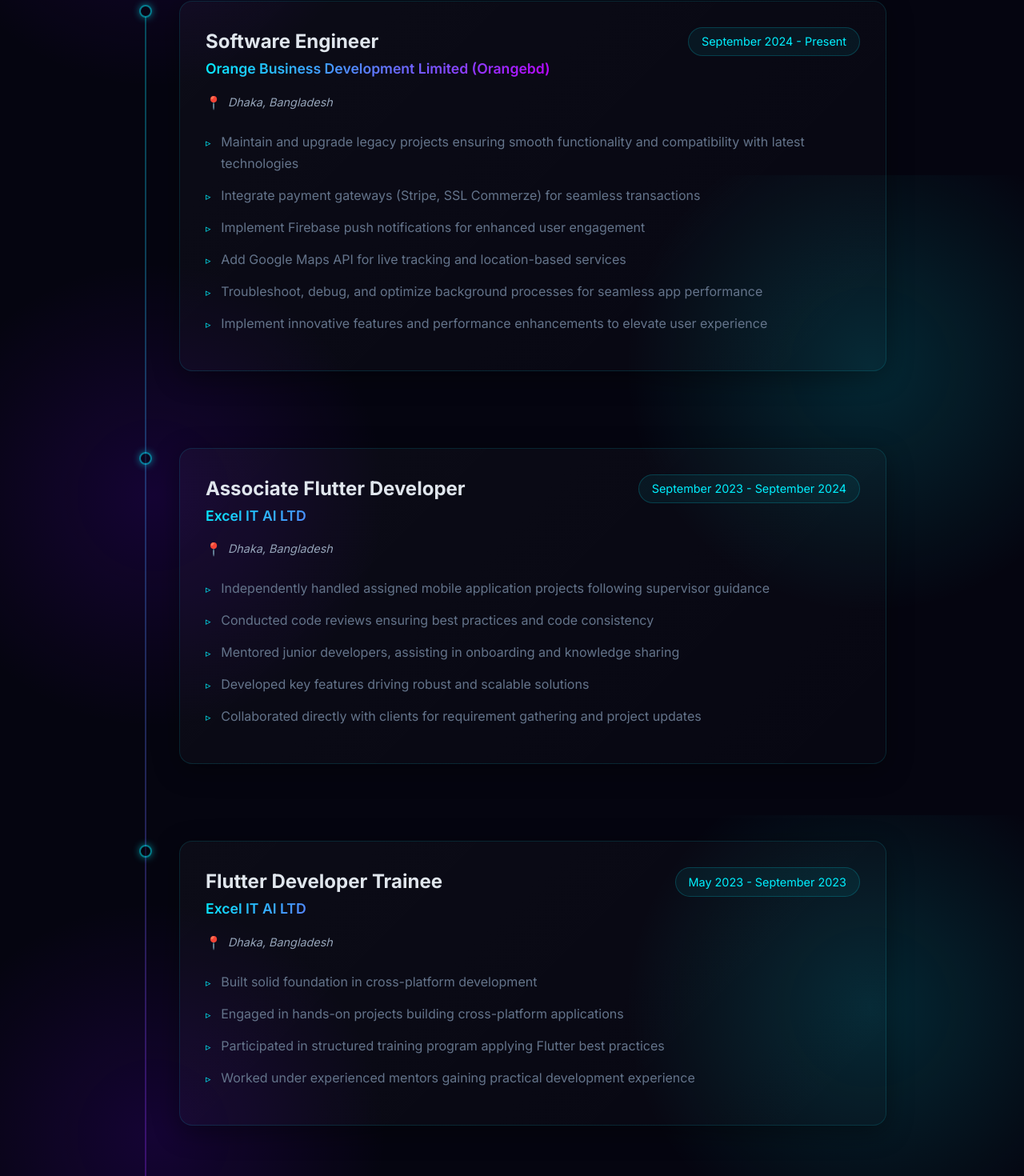
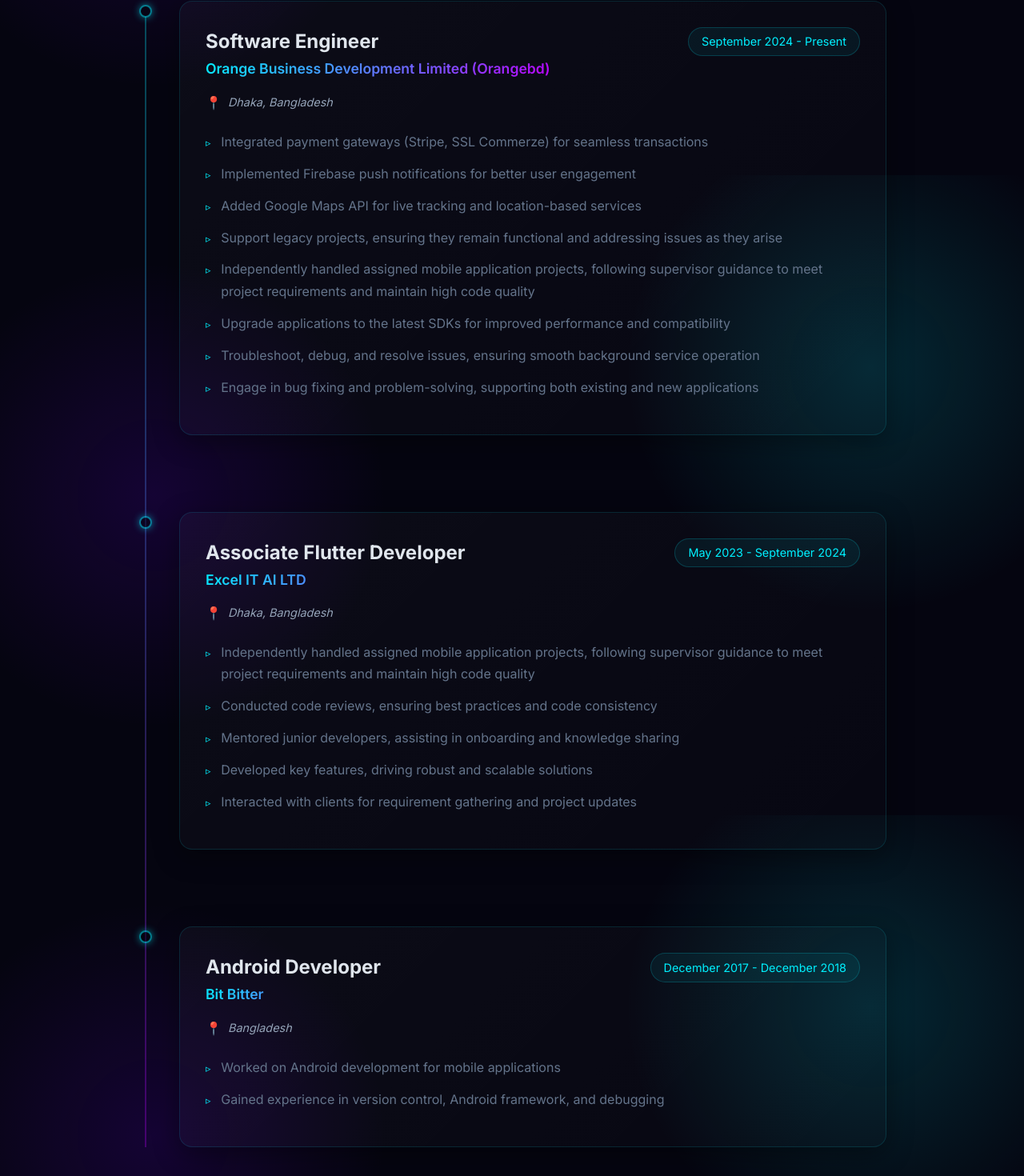
Before and after one commit to AAShayon/My_portfolio, a Next.js app: page / in a window 1280 px wide. Shown: the part 2981-4451 px from the top of the page at 80% size. Built offline with nearby package versions, Linux system fonts and the light colour scheme.

Commit message:
Add BARMM CM Acts project and update project links in data.ts and page.tsx

```diff
--- a/src/app/data.ts
+++ b/src/app/data.ts
@@ -38,48 +38,37 @@
     period: "September 2024 - Present",
     location: "Dhaka, Bangladesh",
     responsibilities: [
-      "Maintain and upgrade legacy projects ensuring smooth functionality and compatibility with latest technologies",
-      "Integrate payment gateways (Stripe, SSL Commerze) for seamless transactions",
-      "Implement Firebase push notifications for enhanced user engagement",
-      "Add Google Maps API for live tracking and location-based services",
-      "Troubleshoot, debug, and optimize background processes for seamless app performance",
-      "Implement innovative features and performance enhancements to elevate user experience",
+      "Integrated payment gateways (Stripe, SSL Commerze) for seamless transactions",
+      "Implemented Firebase push notifications for better user engagement",
+      "Added Google Maps API for live tracking and location-based services",
+      "Support legacy projects, ensuring they remain functional and addressing issues as they arise",
+      "Independently handled assigned mobile application projects, following supervisor guidance to meet project requirements and maintain high code quality",
+      "Upgrade applications to the latest SDKs for improved performance and compatibility",
+      "Troubleshoot, debug, and resolve issues, ensuring smooth background service operation",
+      "Engage in bug fixing and problem-solving, supporting both existing and new applications",
     ],
   },
   {
     company: "Excel IT AI LTD",
     position: "Associate Flutter Developer",
-    period: "September 2023 - September 2024",
+    period: "May 2023 - September 2024",
     location: "Dhaka, Bangladesh",
     responsibilities: [
-      "Independently handled assigned mobile application projects following supervisor guidance",
-      "Conducted code reviews ensuring best practices and code consistency",
+      "Independently handled assigned mobile application projects, following supervisor guidance to meet project requirements and maintain high code quality",
+      "Conducted code reviews, ensuring best practices and code consistency",
       "Mentored junior developers, assisting in onboarding and knowledge sharing",
-      "Developed key features driving robust and scalable solutions",
-      "Collaborated directly with clients for requirement gathering and project updates",
-    ],
-  },
-  {
-    company: "Excel IT AI LTD",
-    position: "Flutter Developer Trainee",
-    period: "May 2023 - September 2023",
-    location: "Dhaka, Bangladesh",
-    responsibilities: [
-      "Built solid foundation in cross-platform development",
-      "Engaged in hands-on projects building cross-platform applications",
-      "Participated in structured training program applying Flutter best practices",
-      "Worked under experienced mentors gaining practical development experience",
+      "Developed key features, driving robust and scalable solutions",
+      "Interacted with clients for requirement gathering and project updates",
     ],
   },
   {
     company: "Bit Bitter",
-    position: "Android Developer",
+    position: "Android Developer ",
     period: "December 2017 - December 2018",
     location: "Bangladesh",
     responsibilities: [
       "Worked on Android development for mobile applications",
-      "Gained experience in version control and Android framework",
-      "Developed debugging and troubleshooting skills",
+      "Gained experience in version control, Android framework, and debugging",
     ],
   },
 ];
@@ -141,6 +130,13 @@
     technologies: ["Flutter", "Google Maps", "Real-time tracking"],
   },
   {
+    name: "BARMM CM Acts",
+    description: "Official mobile app for the Bangsamoro Autonomous Region in Muslim Mindanao (BARMM) providing access to CM Acts, laws, and government regulations. Recently worked on v2 of this application.",
+    appStoreUrl: "https://apps.apple.com/us/app/barmm-cm-acts/id1628960693",
+    technologies: ["Flutter", "REST API", "iOS"],
+    iconUrl: "/images/projects/barmm_cm_acts.png",
+  },
+  {
     name: "BPPSHOP",
     description: "One-stop destination for all shopping needs with category-wise product searching, detailed reviews, and great deals on quality products.",
     playStoreUrl: "https://play.google.com/store/apps/details?id=com.excelitai.bppshopapp",
--- a/src/app/page.tsx
+++ b/src/app/page.tsx
@@ -483,7 +483,7 @@
                   <p style={{ color: "#94A3B8", fontSize: "0.9rem", lineHeight: 1.5, margin: 0 }}>{proj.description}</p>
                 </div>
                 <div style={{ marginTop: "auto", borderTop: "1px solid rgba(0, 240, 255, 0.2)", paddingTop: "0.8rem" }}>
-                  <a href={proj.playStoreUrl} target="_blank" rel="noopener noreferrer" className="hover-glow" style={{ color: "#7000FF", textDecoration: "none", fontWeight: 600, fontSize: "0.9rem", display: "flex", alignItems: "center", justifyContent: "space-between", textTransform: "uppercase", letterSpacing: "1px", padding: "0.5rem 0" }}>
+                  <a href={(proj as { playStoreUrl?: string; appStoreUrl?: string }).playStoreUrl || (proj as { appStoreUrl?: string }).appStoreUrl} target="_blank" rel="noopener noreferrer" className="hover-glow" style={{ color: "#7000FF", textDecoration: "none", fontWeight: 600, fontSize: "0.9rem", display: "flex", alignItems: "center", justifyContent: "space-between", textTransform: "uppercase", letterSpacing: "1px", padding: "0.5rem 0" }}>
                     <span style={{ borderBottom: "1px solid #7000FF", paddingBottom: "2px" }}>View</span>
                     <span style={{ transform: "translateX(0)", transition: "transform 0.3s ease" }}>➔</span>
                   </a>
```
Also changed, not shown: public/images/projects/barmm_cm_acts.png (added).
